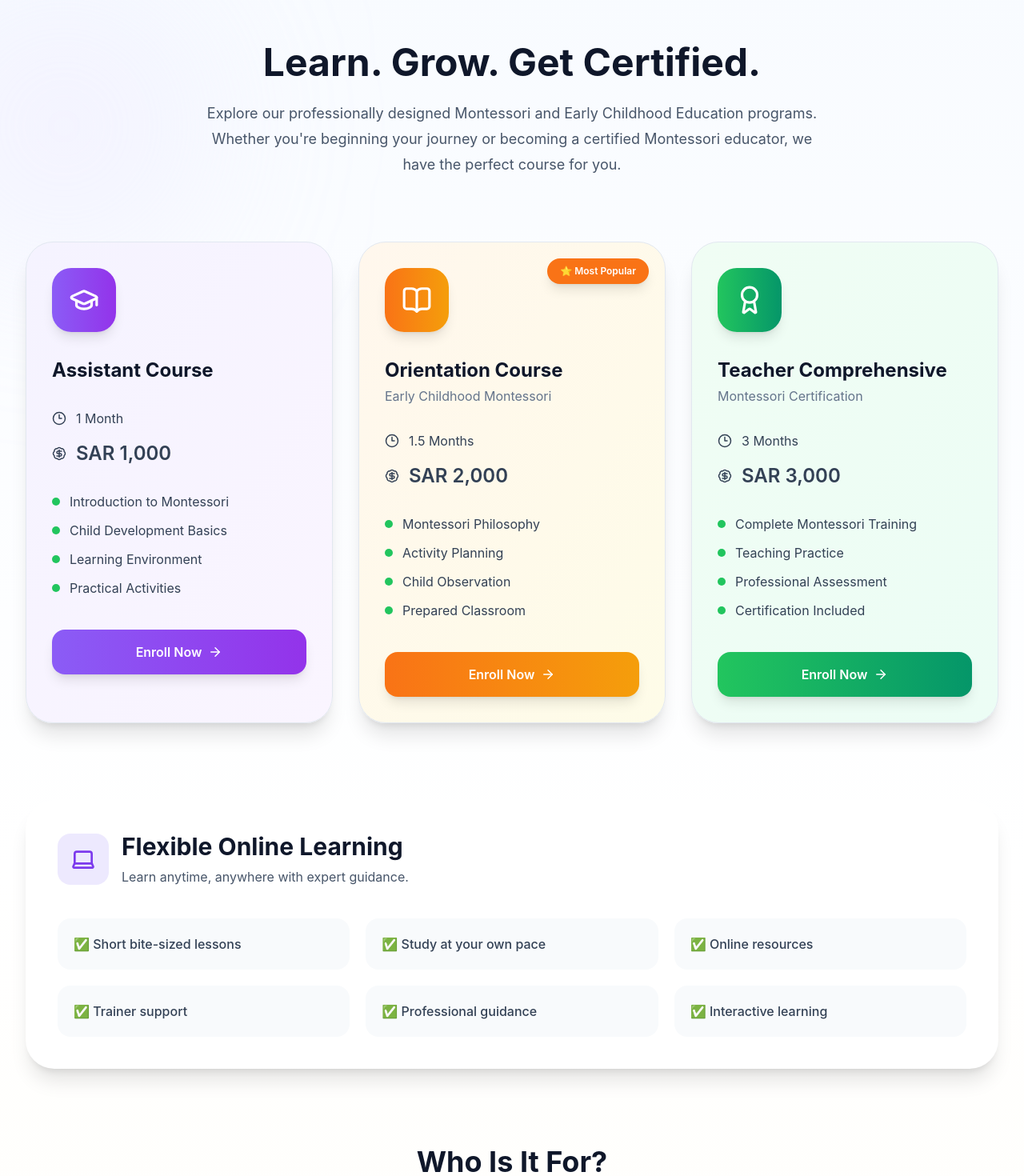
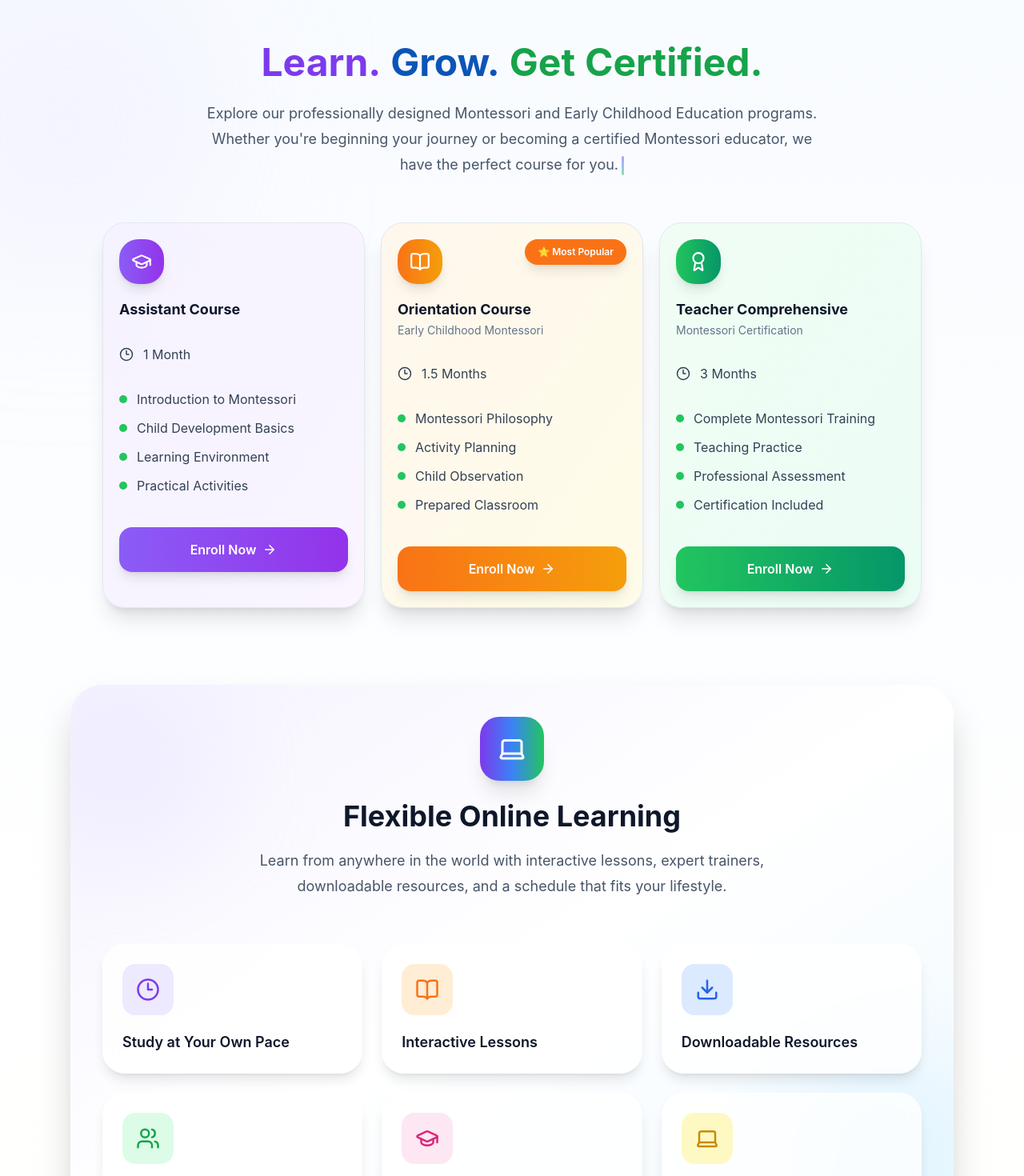
Before and after one commit to syedmoaaz/TMC-Web, a React (Vite) app: page / in a window 1280 px wide. Shown: the part 2800-4270 px from the top of the page at 80% size. Built offline with nearby package versions, Linux system fonts and the light colour scheme.

Commit message:
courses section improved

```diff
--- a/src/pages/Courses.jsx
+++ b/src/pages/Courses.jsx
@@ -1,10 +1,12 @@
 import { motion } from "framer-motion";
+import { useEffect, useState } from "react";
 import {
   GraduationCap,
   BookOpen,
   Award,
   Clock3,
   BadgeDollarSign,
+  Download,
   Laptop,
   UserCheck,
   Users,
@@ -74,31 +76,58 @@
       <div className="absolute -left-20 top-10 h-80 w-80 rounded-full bg-violet-200/30 blur-[120px]" />
       <div className="absolute right-0 bottom-0 h-96 w-96 rounded-full bg-sky-200/30 blur-[120px]" />
 
-      <div className="relative mx-auto max-w-7xl px-6 lg:px-8">
+      <div className="relative mx-auto max-w-6xl px-5 lg:px-6">
         {/* Heading */}
 
-        <motion.div
-          initial={{ opacity: 0, y: 70 }}
-          whileInView={{ opacity: 1, y: 0 }}
+
+
+
+
+<motion.h2 className="text-4xl md:text-5xl font-bold flex flex-wrap justify-center gap-3">
+  {[
+    { text: "Learn.", color: "text-violet-600" },
+    { text: "Grow.", color: "text-[#0B55B7]" },
+    { text: "Get", color: "text-green-600" },
+    { text: "Certified.", color: "text-green-600" },
+  ].map((word, index) => (
+    <motion.span
+      key={word.text}
+      initial={{
+        opacity: 0,
+        y: -70,
+        rotate: -10,
+        scale: 0.8,
+      }}
+      whileInView={{
+        opacity: 1,
+        y: 0,
+        rotate: 0,
+        scale: 1,
+      }}
       viewport={{ once: true }}
-          transition={{ duration: .8 }}
-          className="text-center"
+      transition={{
+        delay: index * 0.18,
+        type: "spring",
+        stiffness: 170,
+        damping: 12,
+      }}
+      whileHover={{
+        scale: 1.08,
+        y: -3,
+      }}
+      className={`${word.color} inline-block`}
     >
-          <h2 className="text-4xl font-bold text-slate-900 md:text-5xl">
-            Learn. Grow. Get Certified.
-          </h2>
+      {word.text}
+    </motion.span>
+  ))}
+</motion.h2>
 
-          <p className="mx-auto mt-6 max-w-3xl text-lg leading-8 text-slate-600">
-            Explore our professionally designed Montessori and Early Childhood
-            Education programs. Whether you're beginning your journey or
-            becoming a certified Montessori educator, we have the perfect course
-            for you.
-          </p>
-        </motion.div>
+<CoursesTypeWriter />
+
 
         {/* Cards */}
 
-        <div className="mt-20 grid gap-8 lg:grid-cols-3">
+        <div className="mx-auto mt-14 grid max-w-5xl gap-5 md:grid-cols-2 xl:grid-cols-3">
           {courses.map((course, index) => {
             const Icon = course.icon;
 
@@ -115,7 +144,7 @@
                   y: -10,
                   scale: 1.02,
                 }}
-                className={`relative overflow-hidden rounded-[34px] border border-slate-200 bg-gradient-to-br ${course.bg} p-8 shadow-xl`}
+                className={`relative overflow-hidden rounded-[28px] border border-slate-200 bg-gradient-to-br ${course.bg} p-5 shadow-xl`}
               >
                 {course.featured && (
                   <div className="absolute right-5 top-5 rounded-full bg-orange-500 px-4 py-2 text-xs font-semibold text-white shadow-lg">
@@ -124,17 +153,17 @@
                 )}
 
                 <div
-                  className={`flex h-20 w-20 items-center justify-center rounded-3xl bg-gradient-to-r ${course.color} text-white shadow-lg`}
+                  className={`flex h-14 w-14 items-center justify-center rounded-3xl bg-gradient-to-r ${course.color} text-white shadow-lg`}
                 >
-                  <Icon size={38} />
+                  <Icon size={26} />
                 </div>
 
-                <h3 className="mt-8 text-2xl font-bold text-slate-900">
+                <h3 className="mt-5 text-lg font-bold leading-6 text-slate-900">
                   {course.title}
                 </h3>
 
                 {course.subtitle && (
-                  <p className="mt-1 text-slate-500">{course.subtitle}</p>
+                  <p className="mt-1 text-sm text-slate-500">{course.subtitle}</p>
                 )}
 
                 <div className="mt-8 space-y-4">
@@ -144,13 +173,7 @@
                     {course.duration}
                   </div>
 
-                  <div className="flex items-center gap-3 text-slate-700">
-                    <BadgeDollarSign size={18} />
 
-                    <span className="font-semibold text-2xl">
-                      {course.price}
-                    </span>
-                  </div>
                 </div>
 
                 <ul className="mt-8 space-y-3">
@@ -178,46 +201,135 @@
           })}
         </div>
 
-        {/* Flexible Learning */}
+   {/* Flexible Online Learning */}
 
 <motion.div
   initial={{ opacity: 0, y: 70 }}
   whileInView={{ opacity: 1, y: 0 }}
+  transition={{ duration: 0.8 }}
   viewport={{ once: true }}
-          className="mt-24 rounded-[36px] bg-white p-10 shadow-xl"
+  className="relative mt-24 overflow-hidden rounded-[40px] bg-gradient-to-br from-violet-50 via-white to-sky-50 p-10 shadow-2xl"
 >
-          <div className="flex items-center gap-4">
-            <div className="rounded-2xl bg-violet-100 p-4">
-              <Laptop className="text-violet-600" size={32} />
-            </div>
+  {/* Background Glow */}
 
-            <div>
-              <h3 className="text-3xl font-bold text-slate-900">
+  <div className="absolute -left-10 top-0 h-56 w-56 rounded-full bg-violet-200/30 blur-3xl"></div>
+  <div className="absolute -right-10 bottom-0 h-64 w-64 rounded-full bg-sky-200/30 blur-3xl"></div>
+
+  {/* Heading */}
+
+  <div className="relative z-10 text-center">
+
+    <motion.div
+      whileHover={{
+        rotate: 8,
+        scale: 1.08,
+      }}
+      transition={{
+        type: "spring",
+        stiffness: 250,
+      }}
+      className="mx-auto flex h-20 w-20 items-center justify-center rounded-3xl bg-gradient-to-r from-violet-600 via-blue-500 to-green-500 text-white shadow-xl"
+    >
+      <Laptop size={36} />
+    </motion.div>
+
+    <h3 className="mt-6 text-4xl font-bold text-slate-900">
       Flexible Online Learning
     </h3>
 
-              <p className="mt-2 text-slate-600">
-                Learn anytime, anywhere with expert guidance.
+    <p className="mx-auto mt-5 max-w-2xl text-lg leading-8 text-slate-600">
+      Learn from anywhere in the world with interactive lessons, expert
+      trainers, downloadable resources, and a schedule that fits your
+      lifestyle.
     </p>
-            </div>
+
   </div>
 
-          <div className="mt-10 grid gap-5 md:grid-cols-2 lg:grid-cols-3">
+  {/* Feature Cards */}
+
+  <div className="relative z-10 mt-14 grid gap-6 md:grid-cols-2 lg:grid-cols-3">
+
     {[
-              "Short bite-sized lessons",
-              "Study at your own pace",
-              "Online resources",
-              "Trainer support",
-              "Professional guidance",
-              "Interactive learning",
-            ].map((item) => (
+      {
+        title: "Study at Your Own Pace",
+        icon: Clock3,
+        color: "bg-violet-100",
+        iconColor: "text-violet-600",
+      },
+
+      {
+        title: "Interactive Lessons",
+        icon: BookOpen,
+        color: "bg-orange-100",
+        iconColor: "text-orange-500",
+      },
+
+      {
+        title: "Downloadable Resources",
+        icon: Download,
+        color: "bg-blue-100",
+        iconColor: "text-blue-600",
+      },
+
+      {
+        title: "Expert Trainer Support",
+        icon: Users,
+        color: "bg-green-100",
+        iconColor: "text-green-600",
+      },
+
+      {
+        title: "Professional Certification",
+        icon: GraduationCap,
+        color: "bg-pink-100",
+        iconColor: "text-pink-600",
+      },
+
+      {
+        title: "Learn Anytime, Anywhere",
+        icon: Laptop,
+        color: "bg-yellow-100",
+        iconColor: "text-yellow-600",
+      },
+
+    ].map((item, index) => {
+
+      const Icon = item.icon;
+
+      return (
+
+        <motion.div
+          key={index}
+          whileHover={{
+            y: -8,
+            scale: 1.03,
+          }}
+          transition={{
+            type: "spring",
+            stiffness: 250,
+          }}
+          className="rounded-[28px] border border-white bg-white/80 p-6 shadow-lg backdrop-blur"
+        >
+
           <div
-                key={item}
-                className="rounded-2xl bg-slate-50 p-5 font-medium text-slate-700"
+            className={`flex h-16 w-16 items-center justify-center rounded-2xl ${item.color}`}
           >
-                ✅ {item}
+            <Icon
+              size={30}
+              className={item.iconColor}
+            />
           </div>
-            ))}
+
+          <h4 className="mt-5 text-lg font-semibold leading-7 text-slate-900">
+            {item.title}
+          </h4>
+
+        </motion.div>
+
+      );
+
+    })}
+
   </div>
 </motion.div>
 
@@ -295,4 +407,58 @@
       </div>
     </section>
   );
+
 }
+
+function CoursesTypeWriter() {
+  const text =
+    "Explore our professionally designed Montessori and Early Childhood Education programs. Whether you're beginning your journey or becoming a certified Montessori educator, we have the perfect course for you.";
+
+  const [displayText, setDisplayText] = useState("");
+  const [started, setStarted] = useState(false);
+
+  useEffect(() => {
+    if (!started) return;
+
+    let i = 0;
+
+    const interval = setInterval(() => {
+      setDisplayText(text.substring(0, i));
+      i++;
+
+      if (i > text.length) clearInterval(interval);
+    }, 15);
+
+    return () => clearInterval(interval);
+  }, [started]);
+
+  return (
+  <motion.p
+  initial={{
+    opacity: 0,
+    y: 40,
+    filter: "blur(8px)",
+  }}
+  whileInView={{
+    opacity: 1,
+    y: 0,
+    filter: "blur(0px)",
+  }}
+  transition={{
+    duration: 0.8,
+  }}
+  viewport={{ once: true }}
+  onViewportEnter={() => setStarted(true)}
+  whileHover={{
+    scale: 1.02,
+    color: "#4f46e5",
+  }}
+  className="mx-auto mt-6 max-w-3xl text-center text-lg leading-8 text-slate-600 transition-colors duration-300"
+>
+      {displayText}
+      {started && (
+        <span className="ml-1 inline-block h-6 w-[3px] rounded-full bg-gradient-to-b from-violet-600 via-blue-500 to-green-500 animate-pulse align-middle"></span>
+      )}
+    </motion.p>
+  );
+}
```
Lines whose indentation alone changed are shown as unchanged.
